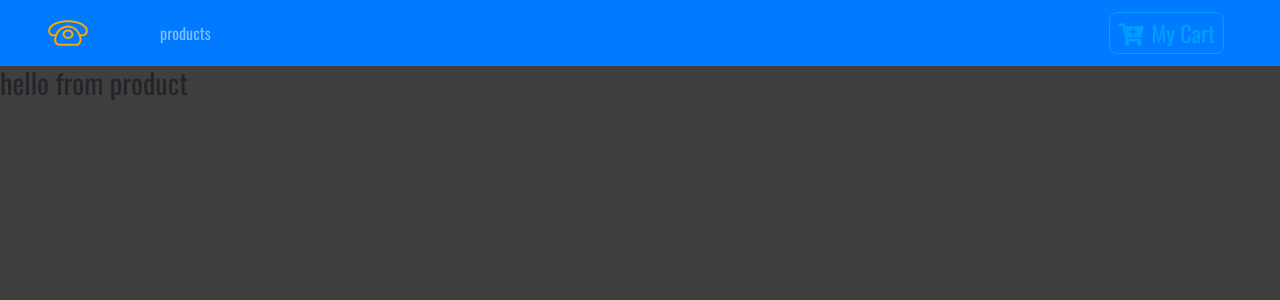
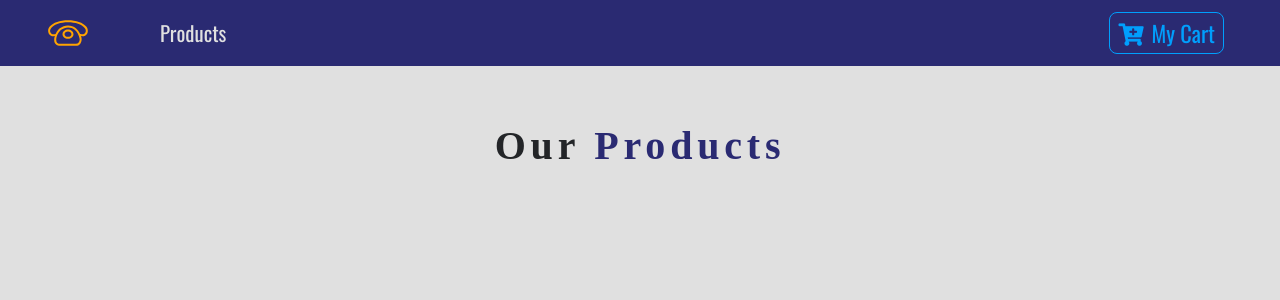
Before and after one commit to RXstoinkboy/fcc-react-store-training, a React (Create React App) app: page / in a window 1280 px wide. Shown: the top 300 px of the page. Built offline with nearby package versions, Linux system fonts and the light colour scheme.

Commit message:
prepared nav styling and product list first state of styling. NEXT: Context API to manage states

```diff
--- a/src/App.css
+++ b/src/App.css
@@ -1,7 +1,7 @@
 :root{
   --mainBlue:#2a2a72;
   --lightBlue: #009ffd;
-  --mainWhite: #3f3f3f;
+  --mainWhite: #e0e0e0;
   --mainDark: #232528;
   --mainYellow: #ffa400;
 }
--- a/src/components/Navbar.js
+++ b/src/components/Navbar.js
@@ -7,7 +7,7 @@ import {ButtonContainer} from './ButtonContainer';
 class Navbar extends Component {
     render() {
         return (
-            <NavWrapper className='navbar navbar-expand-sm bg-primary navbar-dark px-sm-5'>
+            <NavWrapper className='navbar navbar-expand-sm navbar-dark px-sm-5'>
                 <Link to="/"> {/* this is how you creat link (in this case to home page) */}
                     <img src={logo} alt="store" className="navbar-brand"/>
                 </Link>
@@ -31,7 +31,12 @@ class Navbar extends Component {
 }
 
 const NavWrapper = styled.nav`
-
+    background: var(--mainBlue);
+    .nav-link{
+        color: var(--mainWhite)!important;
+        font-size: 1.3rem;
+        text-transform: capitalize;
+    }
 `
 
 export default Navbar;
--- a/src/components/ProductList.js
+++ b/src/components/ProductList.js
@@ -1,11 +1,30 @@
 import React, { Component } from 'react';
 import Product from './Product';
+import Title from './Title';
+import {storeProducts} from '../data';
 
 class ProductList extends Component {
+    constructor(props){
+        super(props);
+        this.state = {
+            products: storeProducts
+        }
+    }
     render() {
+        console.log(this.state.products);
         return (
             <div>
-                <Product />
+                <React.Fragment>
+                    <div className="py-5">
+                        <div className="container">
+                        <Title name='our' title='products' />
+                            <div className="row">
+
+                            </div>
+                        </div>
+                    </div>
+                </React.Fragment>
+                {/* <Product /> */}
             </div>
         );
     }
--- /dev/null
+++ b/src/components/Title.js
@@ -0,0 +1,15 @@
+import React from 'react';
+
+const Title = ({name, title}) => {
+    return (
+        <div className='row'>
+            <div className="col-10 mx-auto my-2 text-center text-title">
+                <h1 className="text-capitalize font-weight-bold">
+                {name} <strong className="text-blue">{title}</strong>
+                </h1>
+            </div>
+        </div>
+    );
+};
+
+export default Title;
--- a/src/data.js
+++ b/src/data.js
@@ -1,8 +1,3 @@
-/*
-https://www.iconfinder.com/icons/1243689/call_phone_icon
-Creative Commons (Attribution 3.0 Unported);
-https://www.iconfinder.com/Makoto_msk */
-
 export const storeProducts = [
   {
     id: 1,
```
